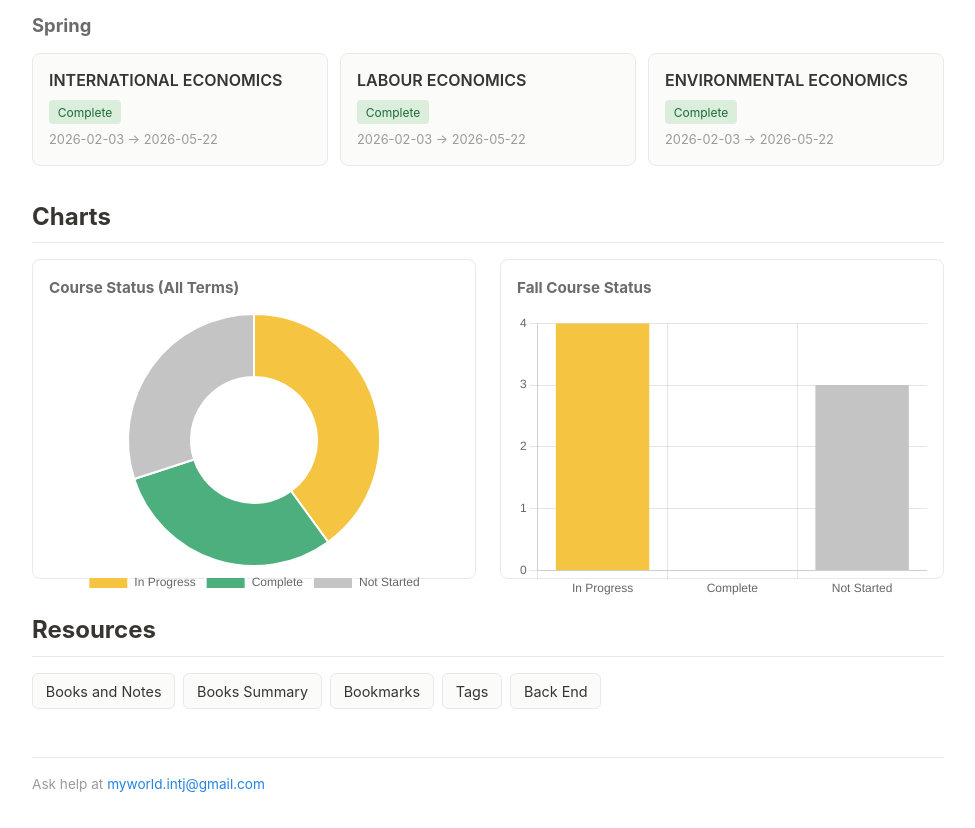
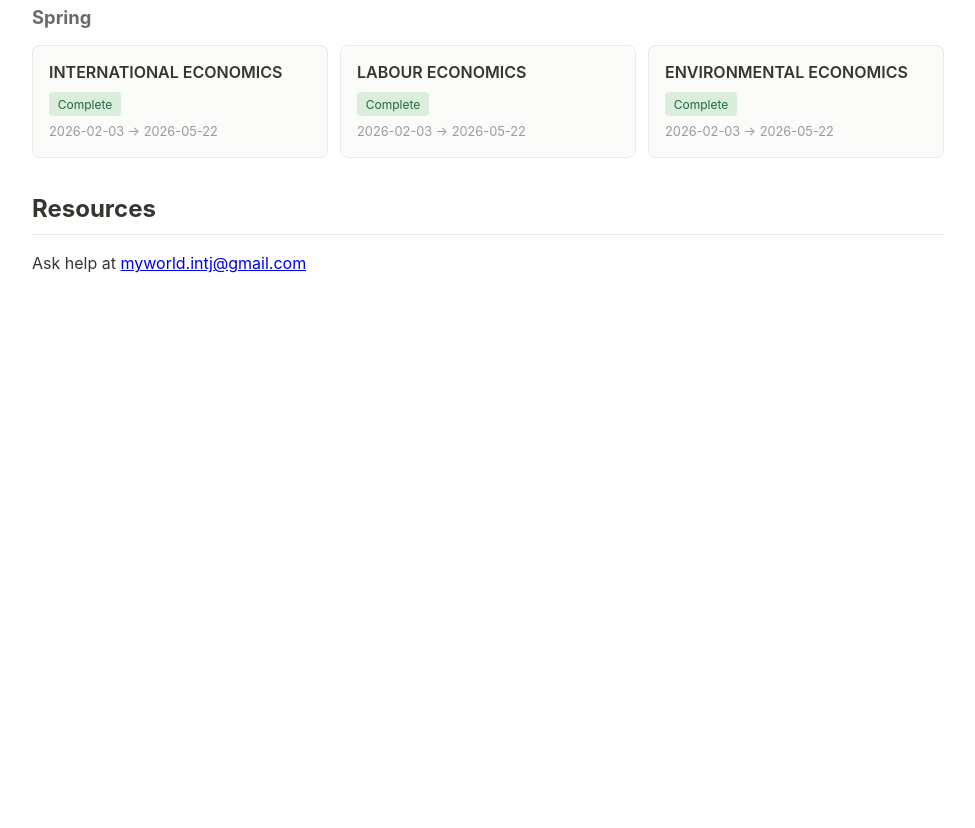
Before and after one commit to IntjOdyssey/study-hub, a plain HTML site: page index.html in a window 1280 px wide. Shown: the part 665-1493 px from the top of the page, without its empty margins (152-1127 px from the left). After the commit the page ends 974 px from the top, so only its background shows below. Drawn offline with nearby package versions, Linux system fonts and the light colour scheme.

Commit message:
Update index.html

```diff
--- a/index.html
+++ b/index.html
@@ -5,19 +5,15 @@
   <meta name="viewport" content="width=device-width, initial-scale=1.0">
   <title>Study Hub</title>
   <link rel="stylesheet" href="style.css">
-  <script src="https://cdn.jsdelivr.net/npm/chart.js"></script>
 </head>
 <body>
 
-  <header>
+  <div class="notion-page">
     <h1>Study Hub</h1>
     <p class="welcome">
       Welcome! This platform is made to support your academic journey, ensuring easy access to all the resources you need to excel. Feel free to explore, learn, and thrive!
     </p>
-  </header>
 
-  <main>
-    <section>
     <h2>Subjects</h2>
 
     <h3>Fall</h3>
@@ -25,37 +21,14 @@
 
     <h3>Spring</h3>
     <div class="subject-grid" id="spring-list"></div>
-    </section>
 
-    <section>
-      <h2>Charts</h2>
-      <div class="chart-grid">
-        <div class="chart-box">
-          <h4>Course Status (All Terms)</h4>
-          <canvas id="statusChart"></canvas>
-        </div>
-        <div class="chart-box">
-          <h4>Fall Course Status</h4>
-          <canvas id="fallChart"></canvas>
+    <h2>Resources</h2>
+    <div class="resources" id="resources-list"></div>
+
+    <div class="footer">
+      Ask help at <a href="mailto:myworld.intj@gmail.com">myworld.intj@gmail.com</a>
     </div>
   </div>
-    </section>
-
-    <section>
-      <h2>Resources</h2>
-      <ul class="resource-list">
-        <li>Books and Notes</li>
-        <li>Books Summary</li>
-        <li>Bookmarks</li>
-        <li>Tags</li>
-        <li>Back End</li>
-      </ul>
-    </section>
-  </main>
-
-  <footer>
-    <p>Ask help at <a href="mailto:myworld.intj@gmail.com">myworld.intj@gmail.com</a></p>
-  </footer>
 
   <script src="script.js"></script>
 </body>
```
Lines whose indentation alone changed are shown as unchanged.
